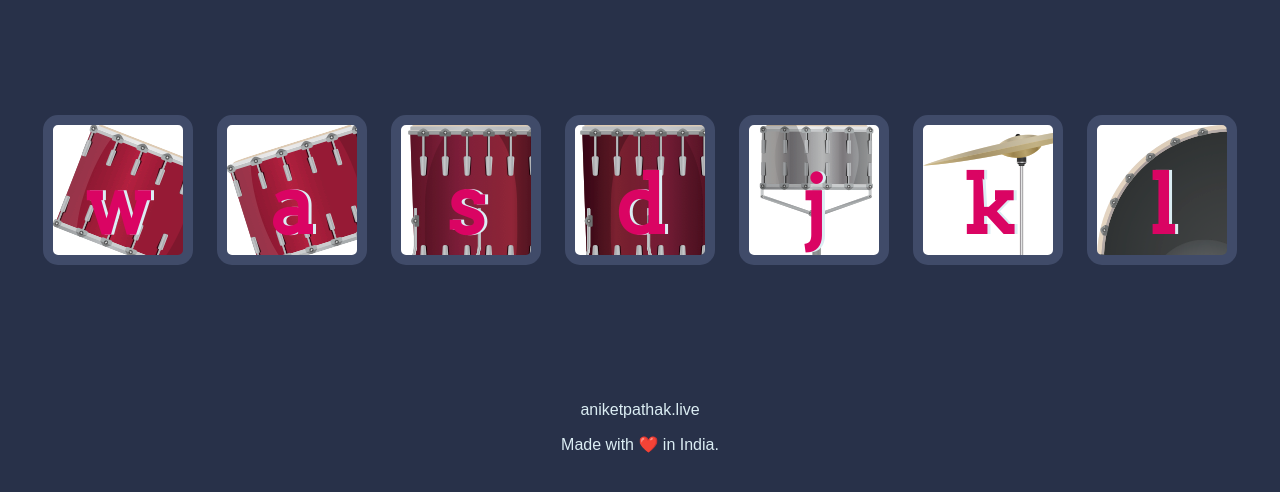
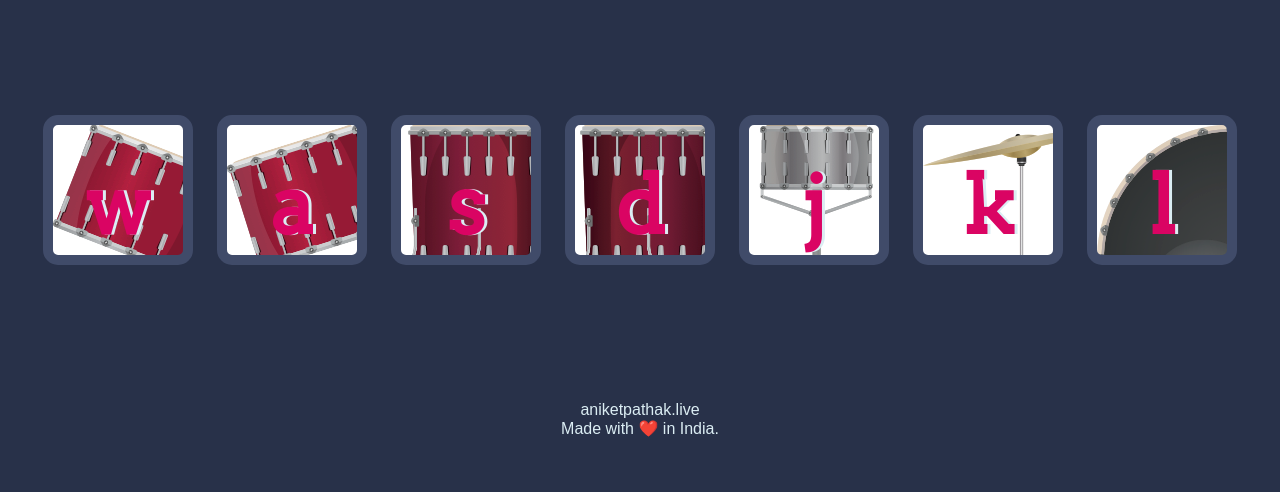
Before and after one commit to mynameispathak/Drum-Kit, a plain HTML site: page index.html in a window 1280 px wide. Shown: the part 174-666 px from the top of the page. Drawn offline with Linux system fonts and the light colour scheme.

Commit message:
Update footer

```diff
--- a/index.html
+++ b/index.html
@@ -24,8 +24,9 @@
   <script src="index.js" charset="utf-8"></script>
 </body>
 <footer>
-  <p><a href="https://aniketpathak.live" target="_blank">aniketpathak.live</a></p>
-  <p>Made with ❤️ in India.</p>
+  <p><a href="https://aniketpathak.live" target="_blank">aniketpathak.live</a>
+    <br>
+    Made with ❤️ in India.</p>
 </footer>
 
 </html>
```
